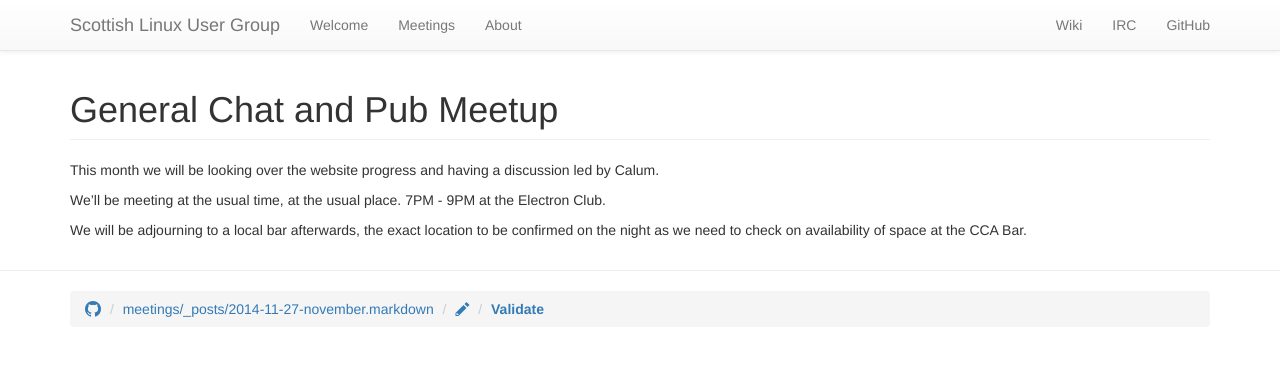
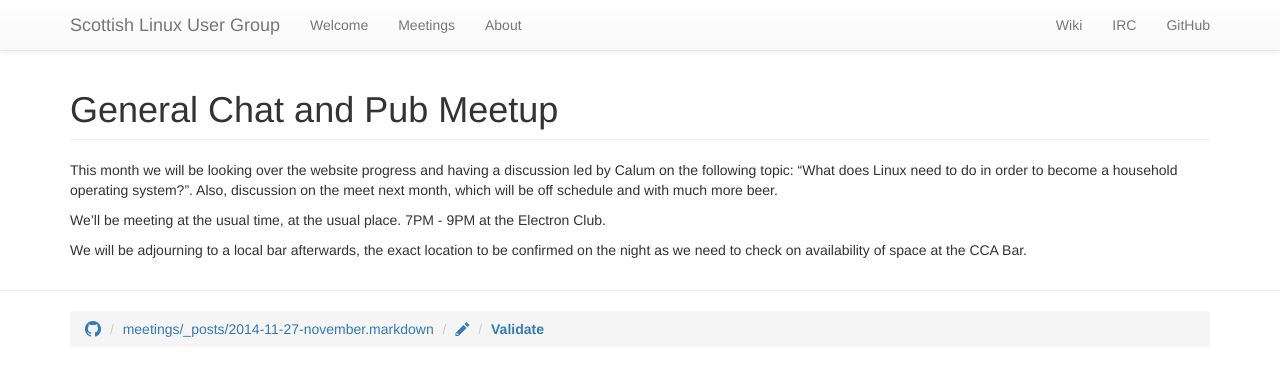
Before and after one commit to ScotLUG/scotlug.github.io, a Jekyll site: the page built from meetings/_posts/2014-11-27-november.markdown, in a window 1280 px wide. Shown: the top 376 px of the page. Built offline with Jekyll 4.4.1, drawn with Linux system fonts in a browser that asks for light colours.

Commit message:
Update 2014-11-27-november.markdown
update the 2nd

```diff
--- a/meetings/_posts/2014-11-27-november.markdown
+++ b/meetings/_posts/2014-11-27-november.markdown
@@ -2,7 +2,7 @@
 title: General Chat and Pub Meetup
 ---
 
-This month we will be looking over the website progress and having a discussion led by Calum.
+This month we will be looking over the website progress and having a discussion led by Calum on the following topic: "What does Linux need to do in order to become a household operating system?". Also, discussion on the meet next month, which will be off schedule and with much more beer.
 
 We'll be meeting at the usual time, at the usual place. 7PM - 9PM at the Electron Club.
 
```
